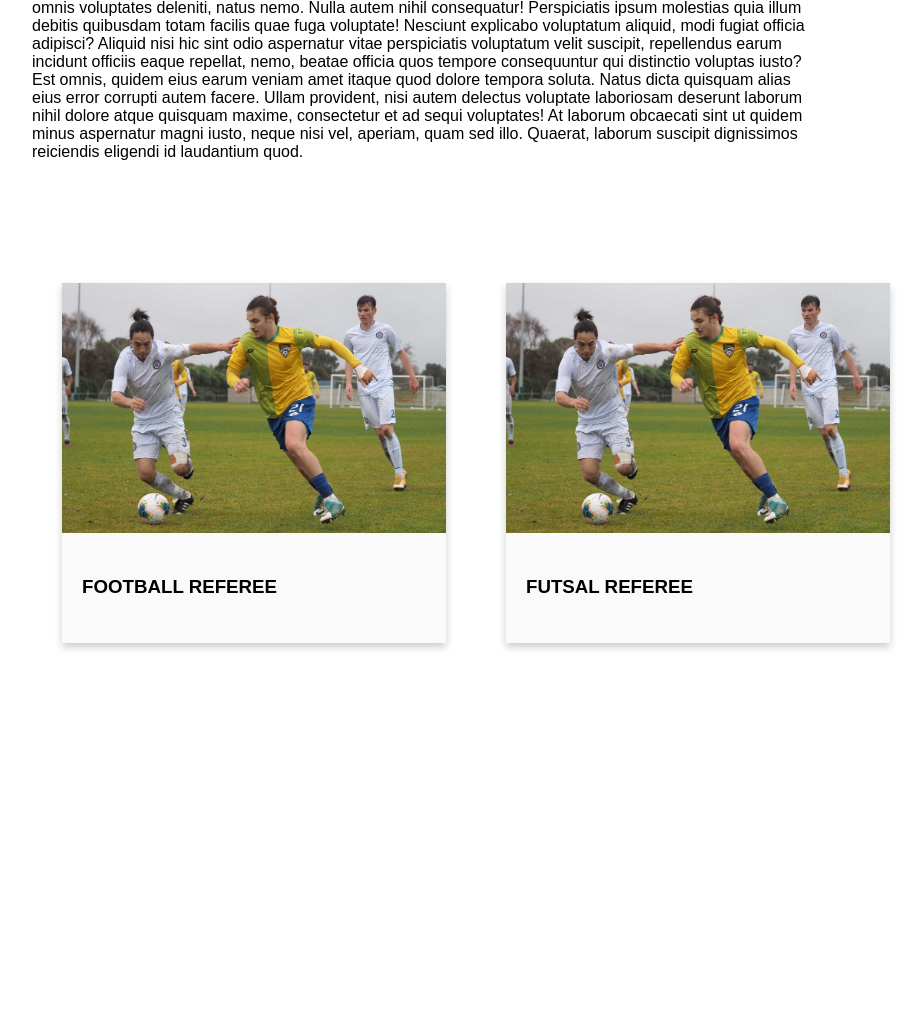
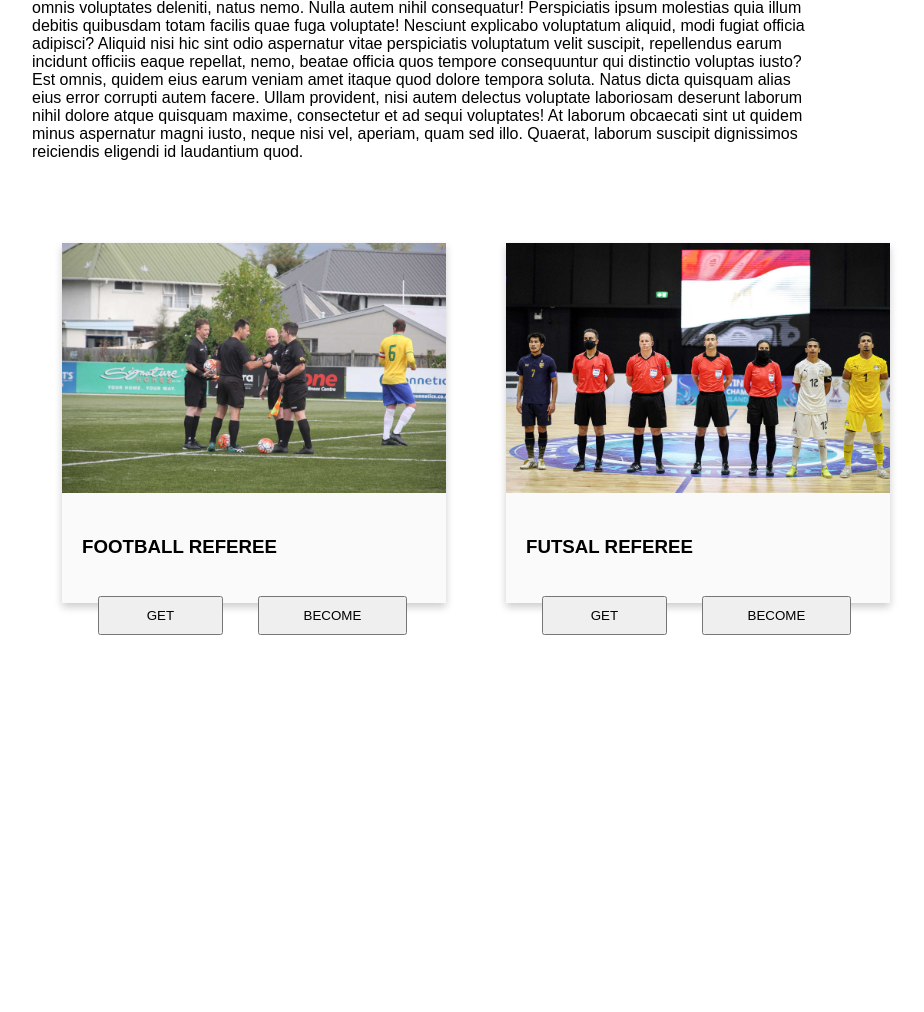
Before and after one commit to EthanElliot/Mainlandfootball, a Flask app: page /referee in a window 1280 px wide. Shown: the part 287-1299 px from the top of the page, without its empty margins (218-1142 px from the left). After the commit the page ends 922 px from the top, so only its background shows below. Run offline with Flask 2, Linux system fonts and the light colour scheme.

Commit message:
added buttons for referee page

```diff
--- a/static/stylesheet.css
+++ b/static/stylesheet.css
@@ -429,7 +429,7 @@ footer{
 .about_referee{
     padding-top: 100px;
     margin: 10px 250px;
-    height: 40vh;
+    height: 35vh;
 }
 
 .referee   {
@@ -440,6 +440,7 @@ footer{
     background-color: rgb(250, 250, 250);
     box-shadow: 0 4px 8px 0 rgba(0,0,0,0.2);
     transition: ease-in-out 0.3s;
+    justify-self: center;
 }
 .referee:hover{
     box-shadow: 0 8px 16px 0 rgba(0,0,0,0.2);
@@ -465,7 +466,7 @@ footer{
 .become_referee{
     padding-top: 100px;
     margin: 10px 250px;
-    height: 120vh;
+    height: 100vh;
 
 }
 
@@ -473,3 +474,28 @@ footer{
     display: grid;
     grid-template-columns: auto auto;
 }
+
+
+.referee div div{
+    display: grid;
+    grid-template-columns: auto auto;
+
+}
+
+.referee div div button{
+    width: 80%;
+    justify-content: space-between;
+
+    position: relative;
+    left: 10%;
+
+}
+
+
+
+.referee div div button :nth-of-type(1){
+    width: 12vw;
+    float: right;
+
+
+}
--- a/templates/referee.html
+++ b/templates/referee.html
@@ -26,16 +26,26 @@
     <section class='become_referee'>
         <div class="referee_cards">
             <div class="referee">
-                <img class="card-img-top" id='news_artice1' src="../static/img/news_img/newsartcle_1.jpg" alt="Card image cap">
+                <img class="card-img-top" id='news_artice1' src="../static/img/referee_2.jpg" alt="Card image cap">
                 <div class="card-body">
                 <h3 class="card-title">FOOTBALL REFEREE</h5>
+                <div>
+                   <button>GET</button>
+                   <button>BECOME</button>
                 </div>
+
+            </div>
+
             </div>
 
             <div class="referee">
-                <img class="card-img-top" id='news_artice1' src="../static/img/news_img/newsartcle_1.jpg" alt="Card image cap">
+                <img class="card-img-top" id='news_artice1' src="../static/img/news_img/newsarticle3.jpeg" alt="Card image cap">
                 <div class="card-body">
                 <h3 class="card-title">FUTSAL REFEREE</h5>
+                    <div>
+                        <button>GET</button>
+                        <button>BECOME</button>
+                     </div>
                 </div>
             </div>
         </div>
```
Also changed, not shown: static/img/referee_2.jpg (added).
